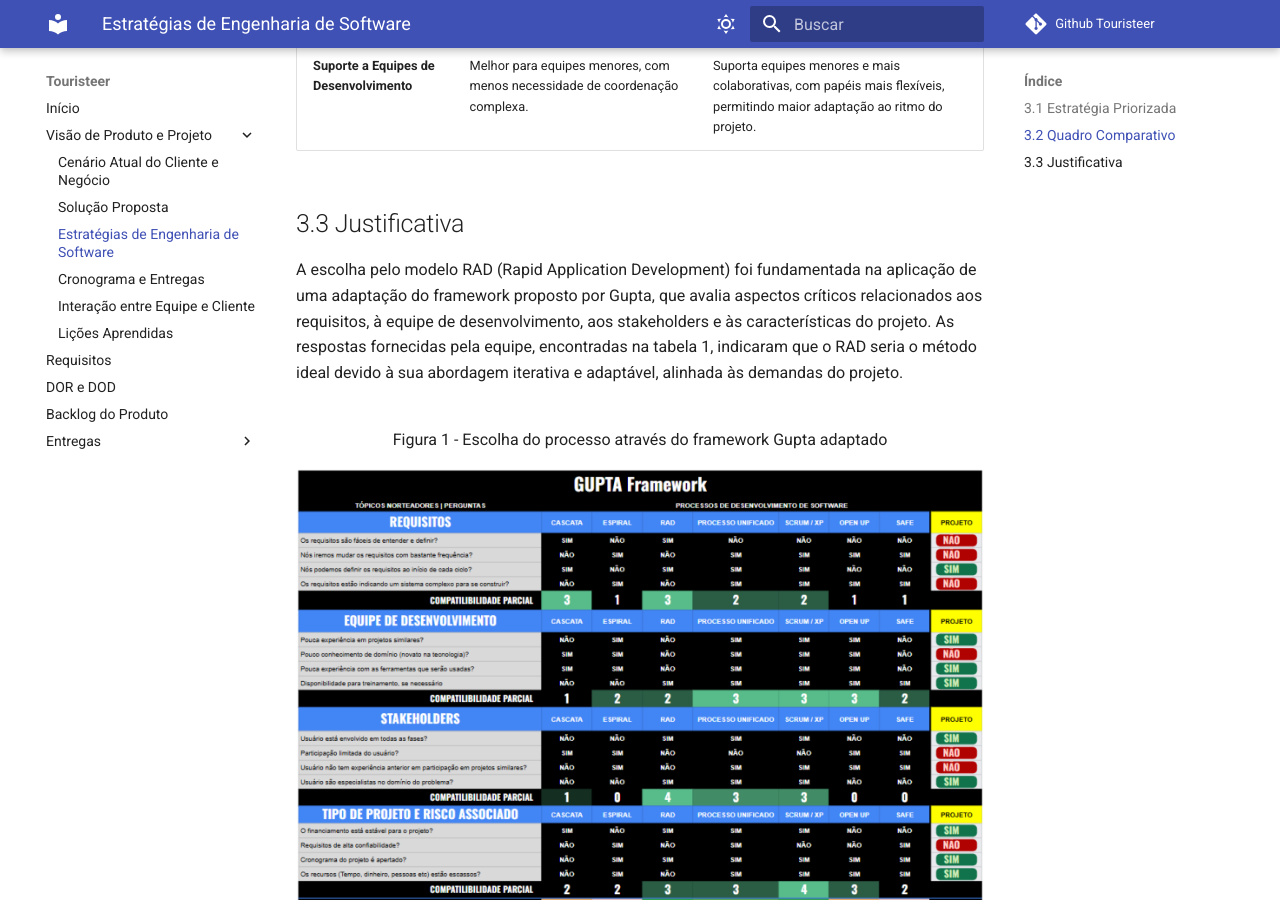
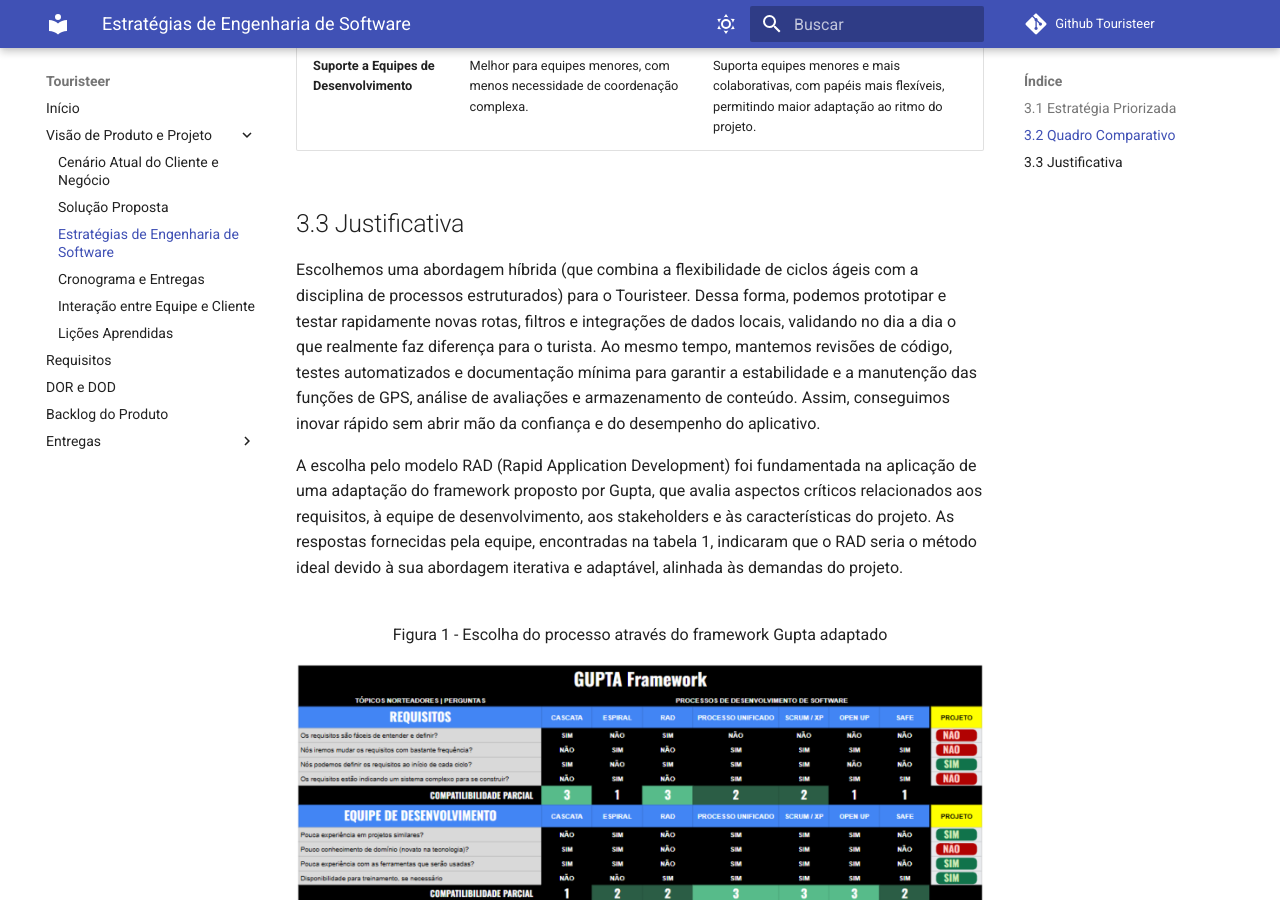
Before and after one commit to mdsreq-fga-unb/2025.1-T01-Touristeer-, an MkDocs documentation site: the page built from docs/sections/docPage/3-estrategias.md, in a window 1280 px wide and 900 px high, scrolled down 1581 px. Built offline with MkDocs 1.6.1 and Material for MkDocs 9.7.7, drawn with Linux system fonts in a browser that asks for light colours; comment, search, counter and statistics services are not loaded.

Commit message:
(docs): atualizando estrategia priorizada

```diff
--- a/docs/sections/docPage/3-estrategias.md
+++ b/docs/sections/docPage/3-estrategias.md
@@ -23,6 +23,8 @@
 
 ## 3.3 Justificativa
 
+Escolhemos uma abordagem híbrida (que combina a flexibilidade de ciclos ágeis com a disciplina de processos estruturados) para o Touristeer. Dessa forma, podemos prototipar e testar rapidamente novas rotas, filtros e integrações de dados locais, validando no dia a dia o que realmente faz diferença para o turista. Ao mesmo tempo, mantemos revisões de código, testes automatizados e documentação mínima para garantir a estabilidade e a manutenção das funções de GPS, análise de avaliações e armazenamento de conteúdo. Assim, conseguimos inovar rápido sem abrir mão da confiança e do desempenho do aplicativo.
+
 A escolha pelo modelo RAD (Rapid Application Development) foi fundamentada na aplicação de uma adaptação do framework proposto por Gupta, que avalia aspectos críticos relacionados aos requisitos, à equipe de desenvolvimento, aos stakeholders e às características do projeto. As respostas fornecidas pela equipe, encontradas na tabela 1, indicaram que o RAD seria o método ideal devido à sua abordagem iterativa e adaptável, alinhada às demandas do projeto.
 <br><br>
 
```
